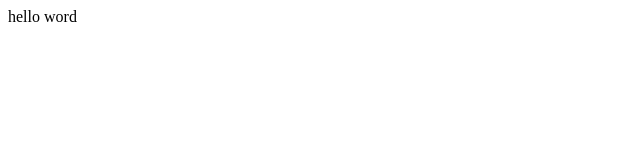
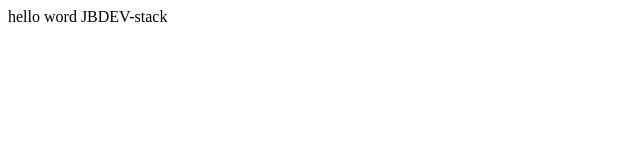
Before and after one commit to JBDEV-stack/git-test, a plain HTML site: page index.html in a window 1280 px wide. Shown: the whole page, without its empty margins (0-640 px from the left). Drawn offline with Linux system fonts and the light colour scheme.

Commit message:
Update index.html

```diff
--- a/index.html
+++ b/index.html
@@ -6,6 +6,6 @@
     <title>Document</title>
 </head>
 <body>
-    hello word
+    hello word JBDEV-stack
 </body>
 </html>
```
